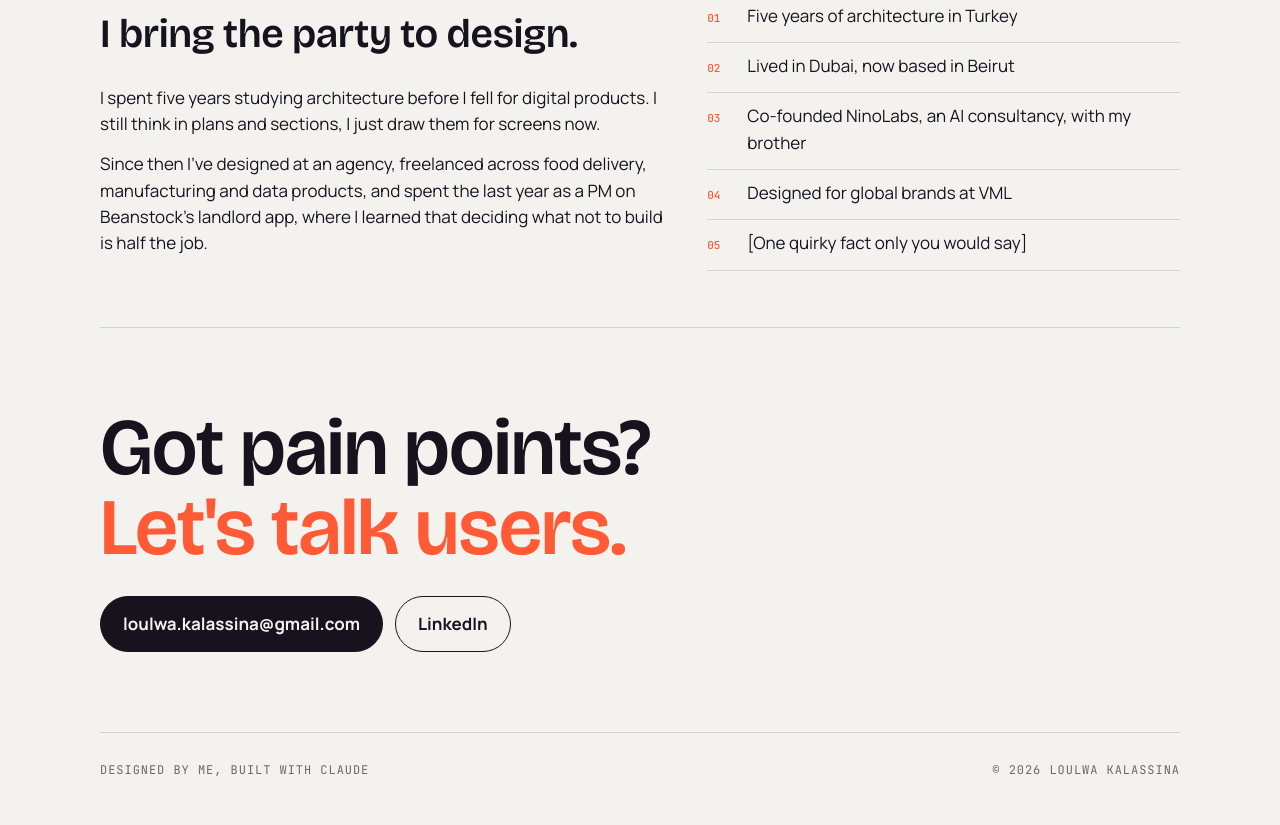
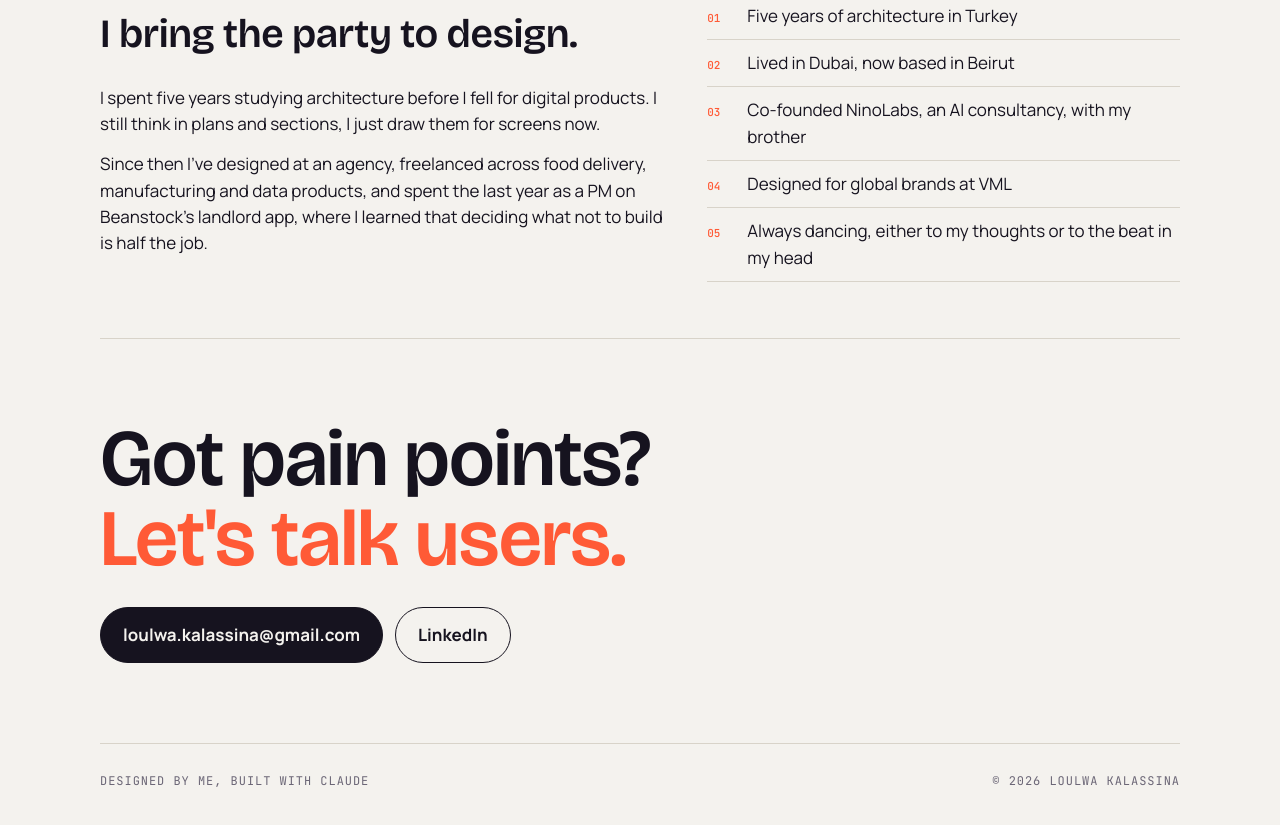
Before and after one commit to LoulwaKal/portfolio, a plain HTML site: page index.html in a window 1280 px wide. Shown: the part 2440-3265 px from the top of the page. Drawn offline with nearby package versions, Linux system fonts and the light colour scheme.

Commit message:
Add fun fact
Co-Authored-By: Claude Opus 5.5 <noreply@anthropic.com>
Claude-Session: https://claude.ai/code/session_01DpFkAF4dJf19aqMNUGvW2a

```diff
--- a/index.html
+++ b/index.html
@@ -261,7 +261,7 @@ footer{padding-block:28px 40px;border-top:1.5px solid var(--line);display:flex;j
       <li><b>02</b>Lived in Dubai, now based in Beirut</li>
       <li><b>03</b>Co-founded NinoLabs, an AI consultancy, with my brother</li>
       <li><b>04</b>Designed for global brands at VML</li>
-      <li><b>05</b>[One quirky fact only you would say]</li>
+      <li><b>05</b>Always dancing, either to my thoughts or to the beat in my head</li>
     </ul>
   </div>
 </section>
```
